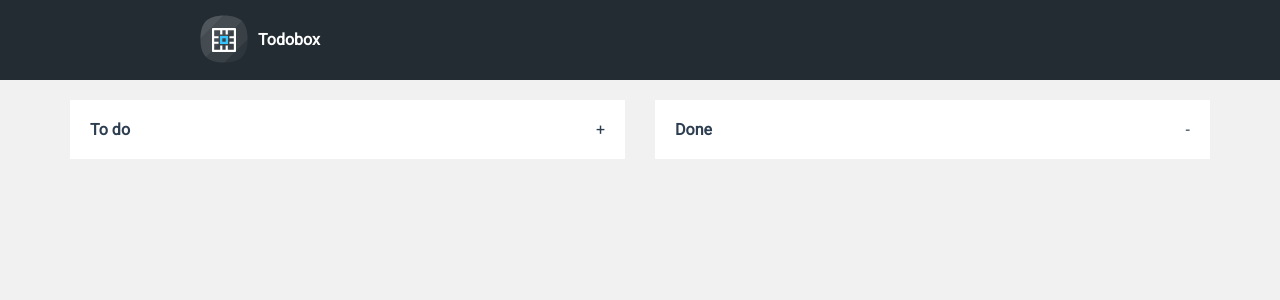
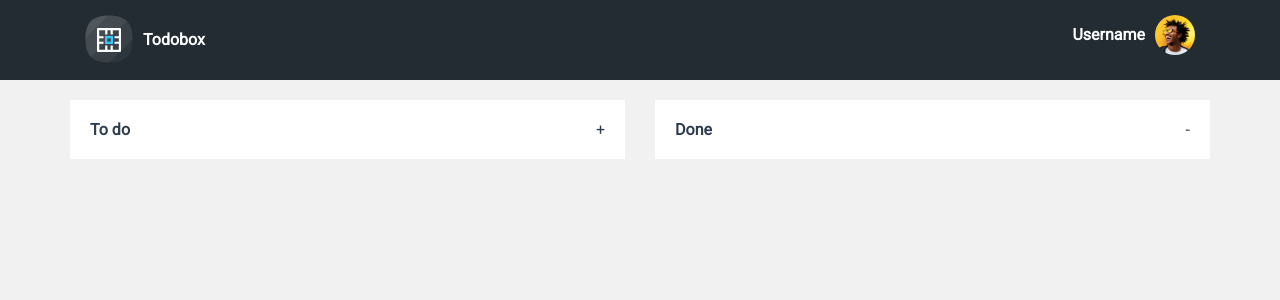
Before and after one commit to salkao/ToDoBox-Vue, a Vue app: page /#/lists in a window 1280 px wide. Shown: the top 300 px of the page. Built offline with nearby package versions, Linux system fonts and the light colour scheme.

Commit message:
Added user info to navbar, and navbar syle fix

```diff
--- a/src/components/Lists.vue
+++ b/src/components/Lists.vue
@@ -1,6 +1,6 @@
 <template>
   <div class="main">
-  <nav-bar/>
+    <nav-bar/>
     <div id="lists">
       <div class="list">
         <div class="listHeader">
--- a/src/components/NavBar.vue
+++ b/src/components/NavBar.vue
@@ -4,11 +4,14 @@
       <div class="col">
         <div id="logoBox">
           <img src="../assets/logo.svg" alt="Logo">
-          <h4 class="title">Todobox</h4>
+          <h4 class="navText logoText">Todobox</h4>
         </div>
       </div>
       <div class="col">
-
+        <div class="userInfo">
+          <h4 class="navText userText">Username</h4>
+          <img class="userImage" src="../assets/userImage.png" alt="Logo">
+        </div>
       </div>
     </div>
   </div>
@@ -27,26 +30,47 @@ export default {
     width: 100%;
     height: 80px;
     background-color: #232C33;
+    // display: flex;
     display: flex;
+    flex-direction: row;
+    justify-content: center;
     .col {
       padding-top: 15px;
-      flex: 1;
+      // padding-left: 14%;
+      width: 555px;
     }
   }
-  .title {
-    margin-left: 10px;
-    margin-top: 15px;
-    position: absolute;
+  .navText {
     display: inline-block;
     color: #FFFFFF;
     font-family: Roboto;
     font-size: 16px;
     font-weight: 700;
     line-height: 19px;
+  }
+  .logoText {
+    margin-left: 10px;
+    margin-top: 15px;
+    position: absolute;
     text-align: left;
   }
+  .userText {
+    position: relative;
+    bottom: 15px;
+    margin-right: 10px;
+  }
   #logoBox {
-    position: absolute;
-    left: 200px;
+    text-align: left;
+    // position: absolute;
+    // left: 200px;
+  }
+  .userImage {
+    background-size: 100%;
+    border-radius: 100%;
+    width: 40px;
+    height: 40px;
+  }
+  .userInfo {
+    text-align: right;
   }
 </style>
```
Also changed, not shown: src/assets/userImage.png (added).
